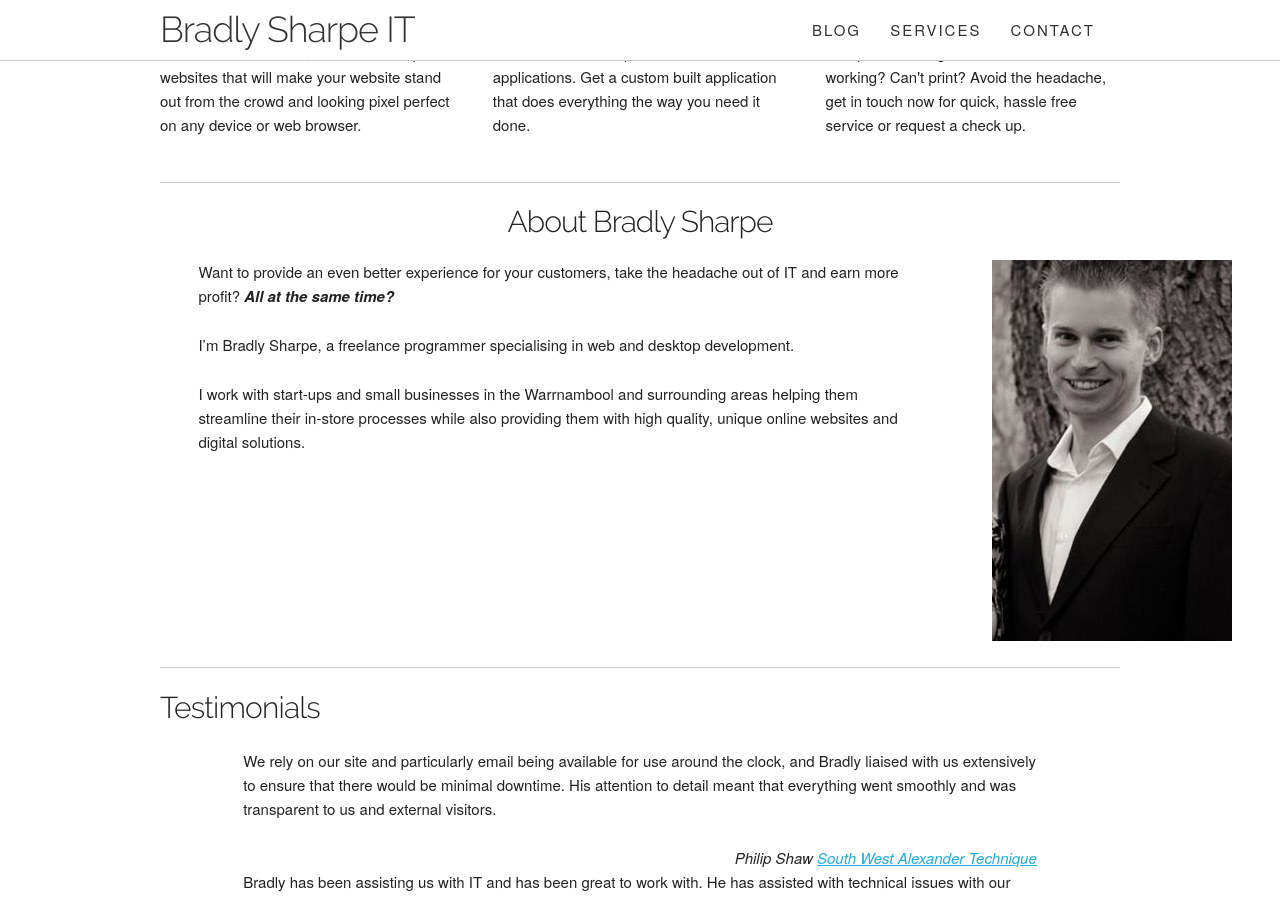
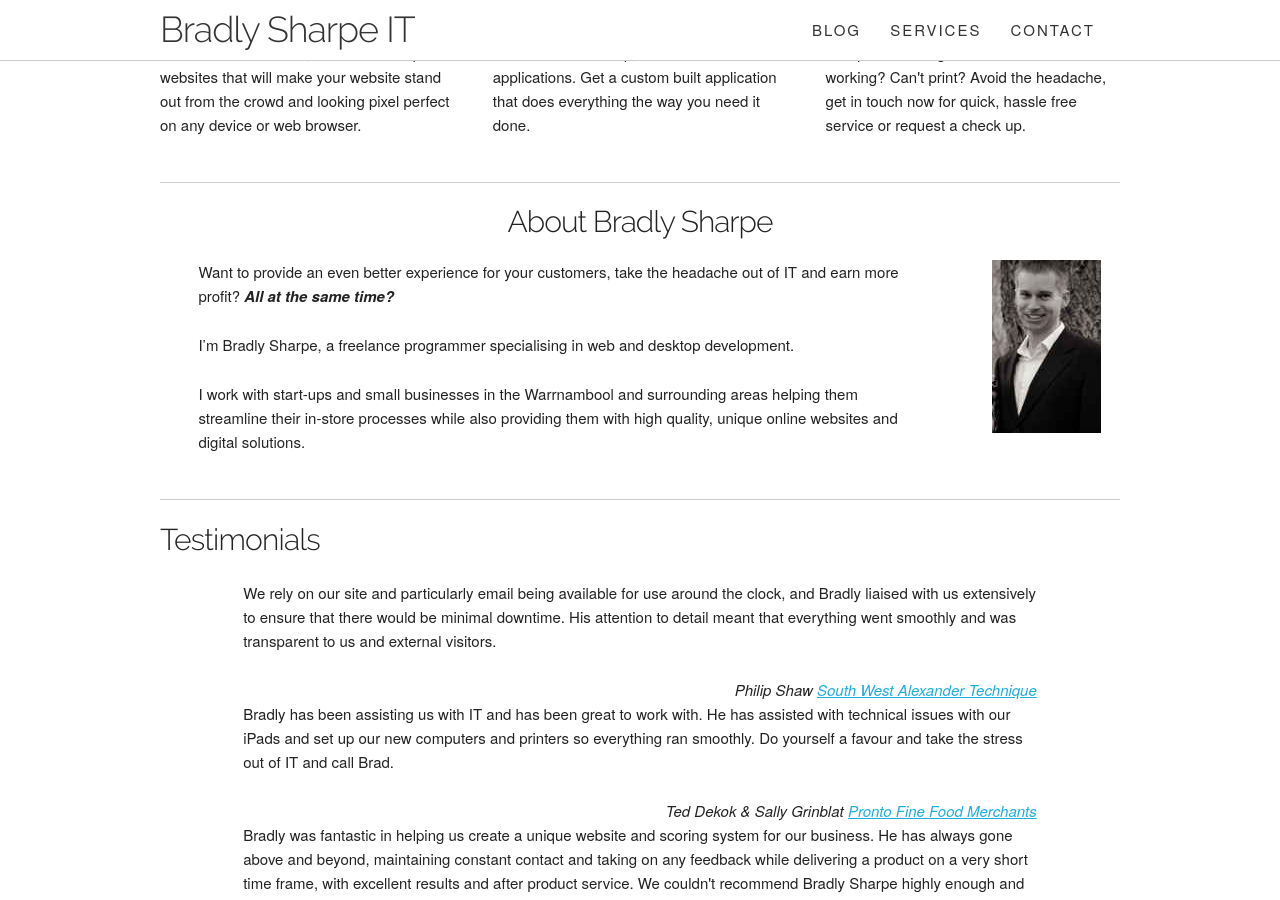
Before and after one commit to BradlySharpe/bradlysharpe.com.au, a Jekyll site: the page built from index.html, in a window 1280 px wide and 900 px high, scrolled down 306 px. Built offline with Jekyll 4.4.1, drawn with Linux system fonts in a browser that asks for light colours.

Commit message:
Optimising images

```diff
--- a/index.html
+++ b/index.html
@@ -4,7 +4,7 @@ title: About Bradly Sharpe
 ---
 <div class="row">
 	<div class="two columns u-pull-right profileImage">
-		<img src="{{ site.images_url }}/images/bradly-sharpe.png" alt="Bradly Sharpe" />
+		<img src="{{ site.images_url }}/images/bradly-sharpe.jpg" alt="Bradly Sharpe" />
 	</div>
 	<div class="nine columns profileBio">
 		<p>Want to provide an even better experience for your customers, take the headache out of IT and earn more profit? <span class="u-emphasis">All at the same time?</span></p>
```
Also changed, not shown: images/bradly-sharpe.jpg (added), images/bradly-sharpe.png (deleted), images/hero-background.jpg.
